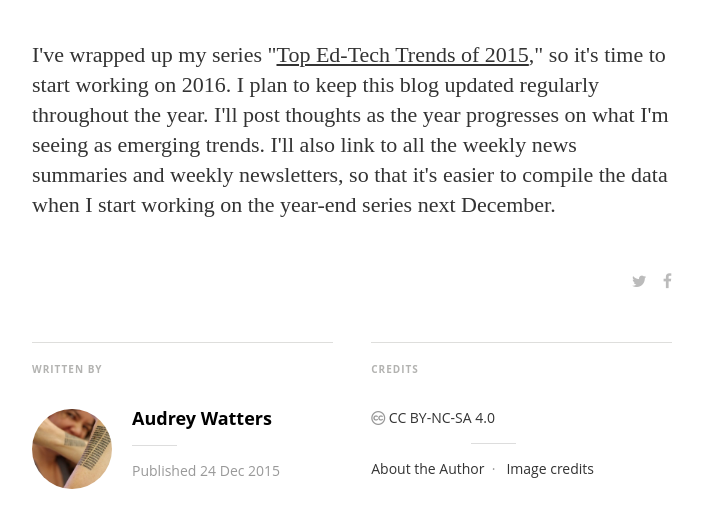
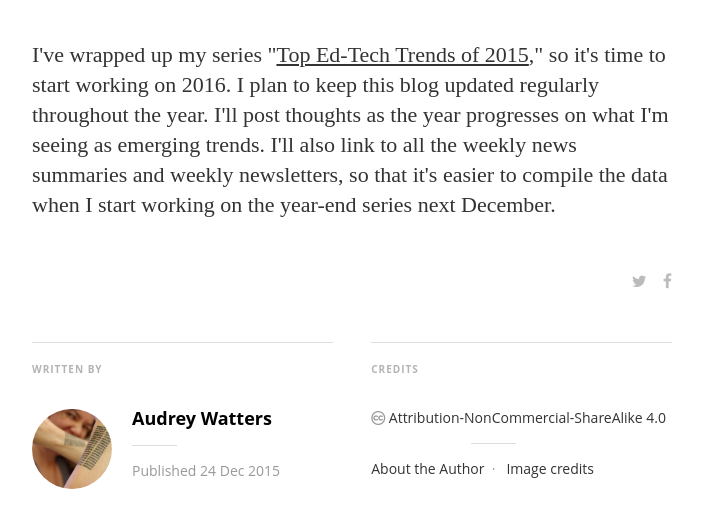
Before and after one commit to HackEducation/2016trends, a Jekyll site: the page built from _posts/2015-12-24-new-project.html, in a window 1280 px wide, cut to the strip 900-1479 px from the top of the page. Shown: the top 528 px of the strip, without its empty margins (288-991 px from the left). Built offline with Jekyll 4.4.1, drawn with Linux system fonts in a browser that asks for light colours; nearby versions of some CDN libraries; some web fonts are replaced.

Commit message:
update license

```diff
--- a/_layouts/post.html
+++ b/_layouts/post.html
@@ -76,7 +76,7 @@
           <div class="isRight">
             <h5 class="index-headline featured"><span>Credits</span></h5>
             <footer class="site-footer">
-                <section class="copyright"><i class="fa fa-creative-commons"></i><a href="http://creativecommons.org/licenses/by-nc-sa/4.0/"> CC BY-NC-SA 4.0</a></section>
+                <section class="copyright"><i class="fa fa-creative-commons"></i><a href="http://creativecommons.org/licenses/by-nc-sa/4.0/"> Attribution-NonCommercial-ShareAlike 4.0</a></section>
                 <hr>
                 <a href="http://audreywatters.com">About the Author</a>&nbsp;&nbsp;·&nbsp;&nbsp; {% if post.imagecredits != null %}<a href="{{ post.imagecredits }}">Image credits</a>{% else %}<a href="{{ site.covercredits }}">Image credits</a>{% endif %}
               </div>
```
